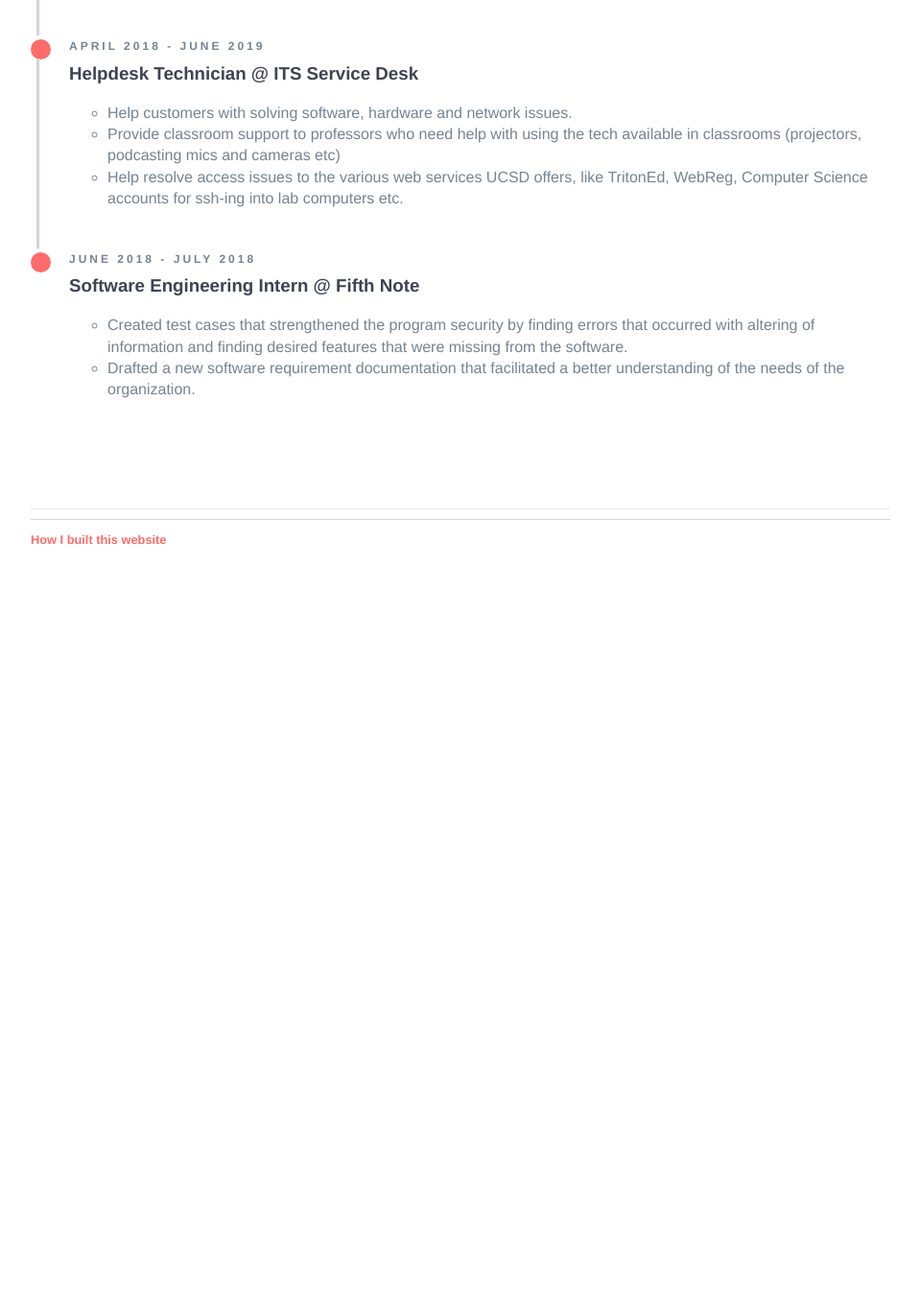
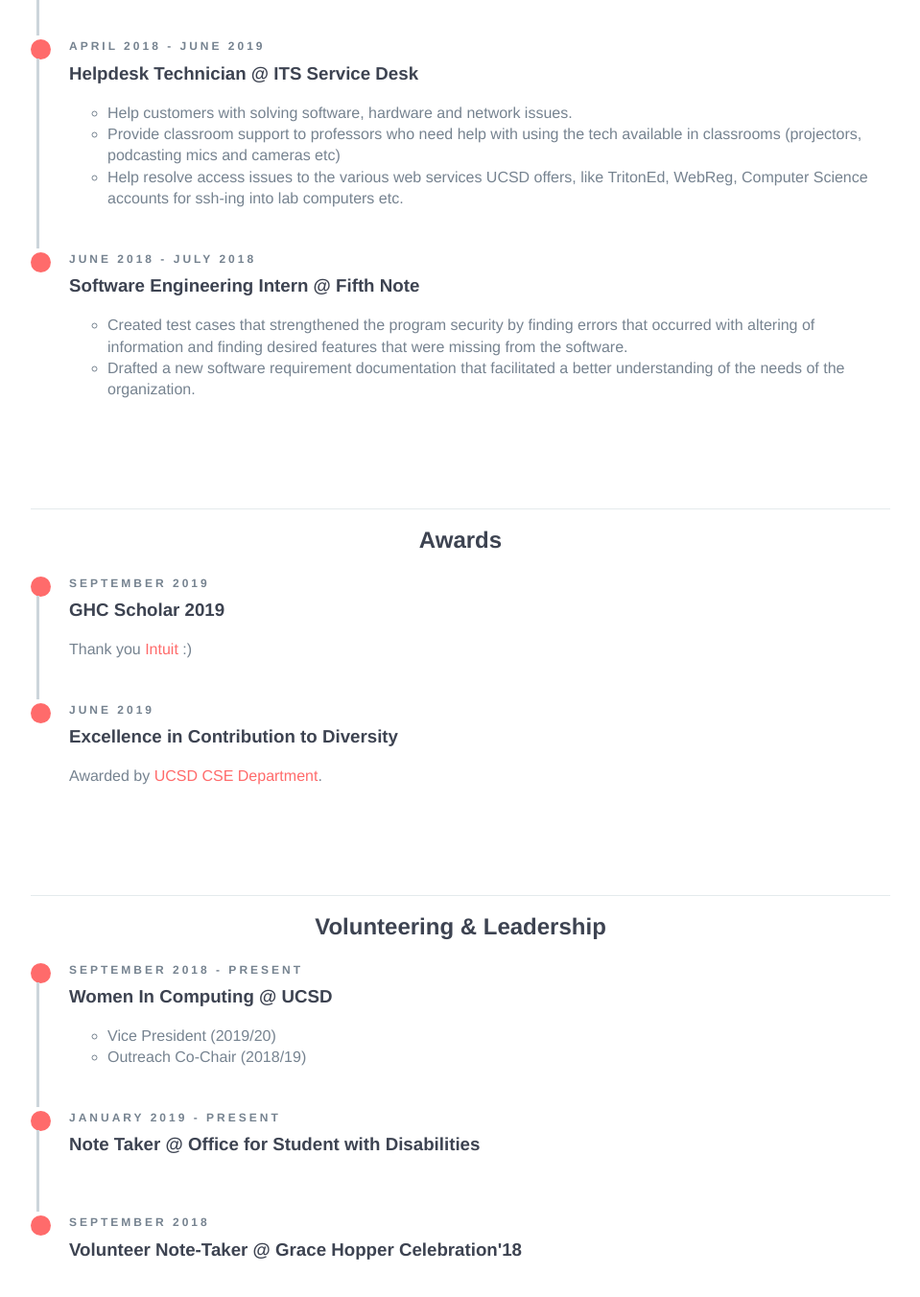
Before and after one commit to p-suneja/p-suneja.github.io, a Jekyll site: the page built from index.html, in a window 1280 px wide and 1400 px high, scrolled down 2043 px. Shown: the top 1352 px of the window at 96% size, without its empty margins (160-1119 px from the left). Built offline with Jekyll 4.4.1, drawn with Linux system fonts in a browser that asks for light colours; nearby versions of some CDN libraries; before the commit the page ends 2673 px from its top, so only the background shows below that.

Commit message:
adding awards and volunteering

```diff
--- a/index.html
+++ b/index.html
@@ -171,3 +171,77 @@ title: Priyal's Homepage
         </div>
     </div>
 </div>
+
+<div class="col-md-12 example-title">
+    <a id="AWARDS"><h2>Awards</h2></a>
+    <div class="container-fluid">
+        <div class="row example-basic">
+            <div class="col-xs-10 col-xs-offset-1 col-sm-8 col-sm-offset-2">
+                <ul class="timeline">
+                    <li class="timeline-item">
+                        <div class="timeline-info">
+                            <span>September 2019</span>
+                        </div>
+                        <div class="timeline-marker"></div>
+                        <div class="timeline-content">
+                            <h3 class="timeline-title">GHC Scholar 2019</h3>
+				Thank you <a href="https://ghc.anitab.org/2019-student-academic/scholarships/our-ghc-19-scholars-2/" target="_blank">Intuit</a> :)
+                        </div>
+                    </li>
+		    <li class="timeline-item">
+                        <div class="timeline-info">
+                            <span>June 2019</span>
+                        </div>
+                        <div class="timeline-marker"></div>
+                        <div class="timeline-content">
+                            <h3 class="timeline-title">Excellence in Contribution to Diversity</h3>
+				Awarded by <a href="https://cse.ucsd.edu/undergraduate/cse-undergraduate-student-awards" target="_blank">UCSD CSE Department</a>.
+                        </div>
+                    </li>
+                </ul>
+            </div>
+        </div>
+    </div>
+</div>
+<div class="col-md-12 example-title">
+    <a id="VOLUNTEERING"><h2>Volunteering & Leadership</h2></a>
+    <div class="container-fluid">
+        <div class="row example-basic">
+            <div class="col-xs-10 col-xs-offset-1 col-sm-8 col-sm-offset-2">
+                <ul class="timeline">
+                    <li class="timeline-item">
+                        <div class="timeline-info">
+                            <span>September 2018 - Present</span>
+                        </div>
+                        <div class="timeline-marker"></div>
+                        <div class="timeline-content">
+                            <h3 class="timeline-title">Women In Computing @ UCSD</h3>
+                            <ul>
+                                <li> Vice President (2019/20)</li>
+                               	<li> Outreach Co-Chair (2018/19)</li>
+                            </ul>
+                        </div>
+                    </li>
+		    <li class="timeline-item">
+                        <div class="timeline-info">
+                            <span>January 2019 - Present</span>
+                        </div>
+                        <div class="timeline-marker"></div>
+                        <div class="timeline-content">
+                            <h3 class="timeline-title">Note Taker @ Office for Student with Disabilities</h3>
+                        </div>
+                    </li>
+		    <li class="timeline-item">
+                        <div class="timeline-info">
+                            <span>September 2018</span>
+                        </div>
+                        <div class="timeline-marker"></div>
+                        <div class="timeline-content">
+                            <h3 class="timeline-title">Volunteer Note-Taker @ Grace Hopper Celebration'18</h3>
+                        </div>
+                    </li>
+                </ul>
+            </div>
+        </div>
+    </div>
+</div>
```
